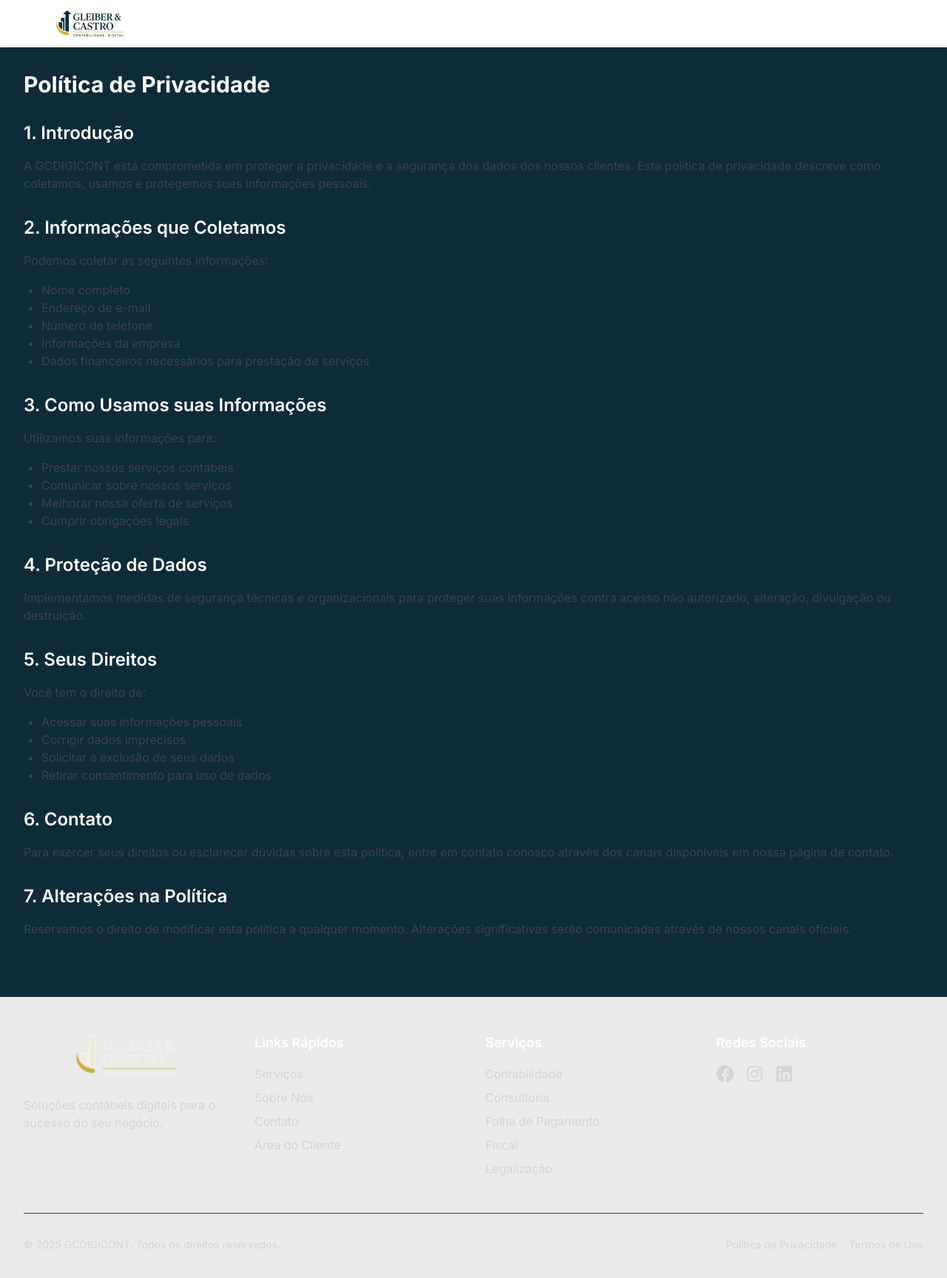
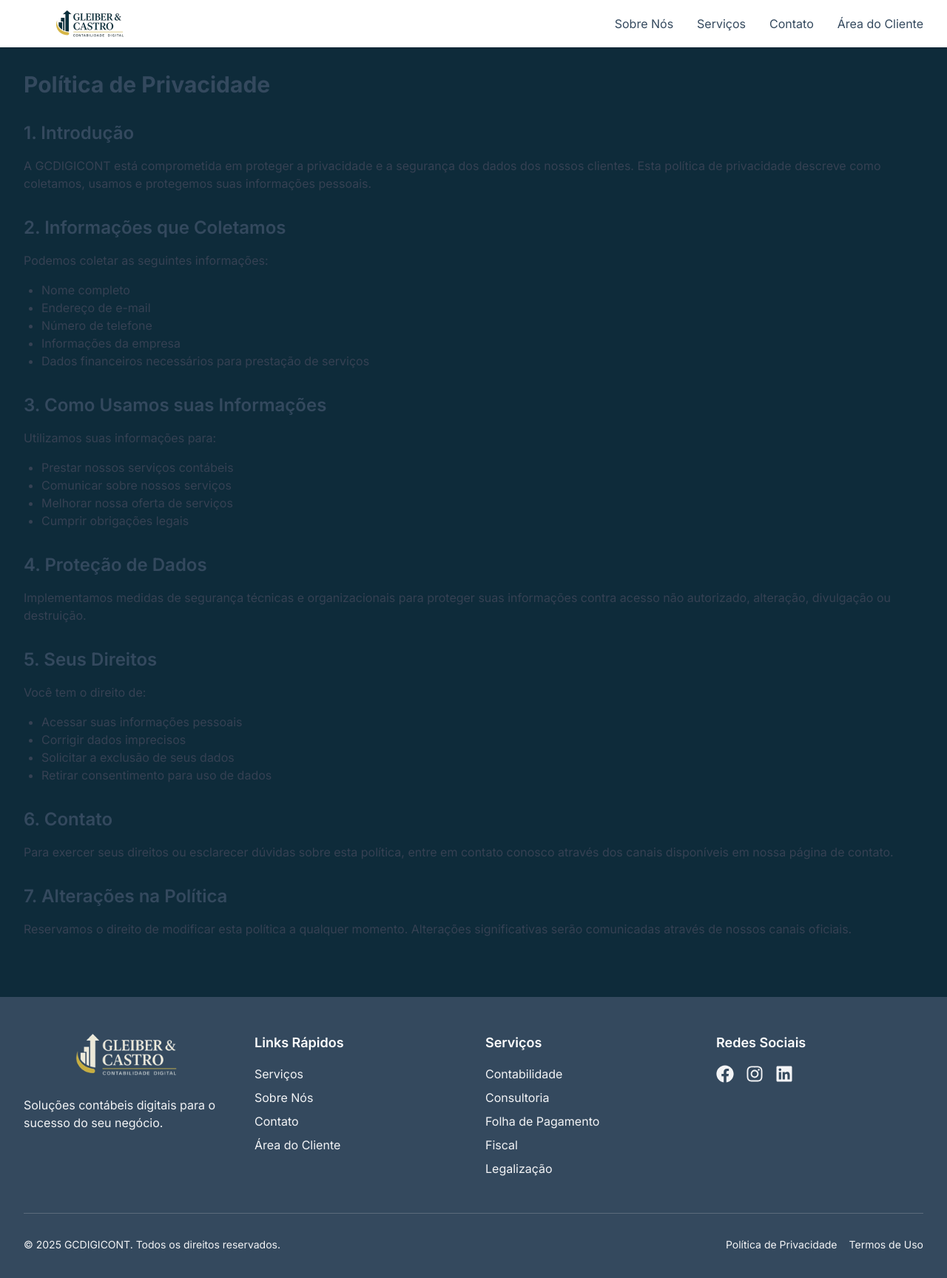
Before and after one commit to diogocoutinho/gcdigicont2, a Next.js app: page /privacidade in a window 1280 px wide. Shown: the top 1728 px of the page at 74% size. Built offline with nearby package versions, Linux system fonts and the light colour scheme.

Commit message:
Update styles across components to use 'text-light' class for improved readability and consistency; add new entries to .gitignore for hostinger files.

```diff
--- a/src/app/privacidade/page.tsx
+++ b/src/app/privacidade/page.tsx
@@ -9,13 +9,13 @@ export default function PrivacyPolicy() {
       <Header />
       <main className="pt-24 pb-12">
         <div className="container mx-auto px-4 sm:px-6 lg:px-8">
-          <h1 className="text-3xl font-bold text-primary mb-8">
+          <h1 className="text-3xl font-bold text-light mb-8">
             Política de Privacidade
           </h1>
 
           <div className="prose max-w-none">
             <section className="mb-8">
-              <h2 className="text-2xl font-semibold text-primary mb-4">
+              <h2 className="text-2xl font-semibold text-light mb-4">
                 1. Introdução
               </h2>
               <p className="text-gray-700 mb-4">
@@ -27,7 +27,7 @@ export default function PrivacyPolicy() {
             </section>
 
             <section className="mb-8">
-              <h2 className="text-2xl font-semibold text-primary mb-4">
+              <h2 className="text-2xl font-semibold text-light mb-4">
                 2. Informações que Coletamos
               </h2>
               <p className="text-gray-700 mb-4">
@@ -45,7 +45,7 @@ export default function PrivacyPolicy() {
             </section>
 
             <section className="mb-8">
-              <h2 className="text-2xl font-semibold text-primary mb-4">
+              <h2 className="text-2xl font-semibold text-light mb-4">
                 3. Como Usamos suas Informações
               </h2>
               <p className="text-gray-700 mb-4">
@@ -60,7 +60,7 @@ export default function PrivacyPolicy() {
             </section>
 
             <section className="mb-8">
-              <h2 className="text-2xl font-semibold text-primary mb-4">
+              <h2 className="text-2xl font-semibold text-light mb-4">
                 4. Proteção de Dados
               </h2>
               <p className="text-gray-700 mb-4">
@@ -71,7 +71,7 @@ export default function PrivacyPolicy() {
             </section>
 
             <section className="mb-8">
-              <h2 className="text-2xl font-semibold text-primary mb-4">
+              <h2 className="text-2xl font-semibold text-light mb-4">
                 5. Seus Direitos
               </h2>
               <p className="text-gray-700 mb-4">Você tem o direito de:</p>
@@ -84,7 +84,7 @@ export default function PrivacyPolicy() {
             </section>
 
             <section className="mb-8">
-              <h2 className="text-2xl font-semibold text-primary mb-4">
+              <h2 className="text-2xl font-semibold text-light mb-4">
                 6. Contato
               </h2>
               <p className="text-gray-700 mb-4">
@@ -95,7 +95,7 @@ export default function PrivacyPolicy() {
             </section>
 
             <section className="mb-8">
-              <h2 className="text-2xl font-semibold text-primary mb-4">
+              <h2 className="text-2xl font-semibold text-light mb-4">
                 7. Alterações na Política
               </h2>
               <p className="text-gray-700 mb-4">
--- a/src/components/Footer.tsx
+++ b/src/components/Footer.tsx
@@ -22,7 +22,7 @@ export default function Footer() {
   };
 
   return (
-    <footer className="bg-neutral text-white">
+    <footer className="bg-light text-white">
       <div className="container mx-auto px-4 sm:px-6 lg:px-8 py-12">
         <div className="grid grid-cols-1 md:grid-cols-2 lg:grid-cols-4 gap-8">
           <div>
@@ -33,7 +33,7 @@ export default function Footer() {
               height={280}
               className="mb-6"
             />
-            <p className="text-gray-300">
+            <p className="text-gray-100">
               Soluções contábeis digitais para o sucesso do seu negócio.
             </p>
           </div>
@@ -45,7 +45,7 @@ export default function Footer() {
                 <a
                   href="#servicos"
                   onClick={(e) => handleNavigation(e, "servicos")}
-                  className="text-gray-300 hover:text-secondary cursor-pointer"
+                  className="text-gray-100 hover:text-secondary cursor-pointer"
                 >
                   Serviços
                 </a>
@@ -54,7 +54,7 @@ export default function Footer() {
                 <a
                   href="#sobre"
                   onClick={(e) => handleNavigation(e, "sobre")}
-                  className="text-gray-300 hover:text-secondary cursor-pointer"
+                  className="text-gray-100 hover:text-secondary cursor-pointer"
                 >
                   Sobre Nós
                 </a>
@@ -63,7 +63,7 @@ export default function Footer() {
                 <a
                   href="#contato"
                   onClick={(e) => handleNavigation(e, "contato")}
-                  className="text-gray-300 hover:text-secondary cursor-pointer"
+                  className="text-gray-100 hover:text-secondary cursor-pointer"
                 >
                   Contato
                 </a>
@@ -71,7 +71,7 @@ export default function Footer() {
               <li>
                 <Link
                   href="/area-cliente"
-                  className="text-gray-300 hover:text-secondary"
+                  className="text-gray-100 hover:text-secondary"
                 >
                   Área do Cliente
                 </Link>
@@ -82,11 +82,11 @@ export default function Footer() {
           <div>
             <h3 className="text-lg font-semibold mb-4">Serviços</h3>
             <ul className="space-y-2">
-              <li className="text-gray-300">Contabilidade</li>
-              <li className="text-gray-300">Consultoria</li>
-              <li className="text-gray-300">Folha de Pagamento</li>
-              <li className="text-gray-300">Fiscal</li>
-              <li className="text-gray-300">Legalização</li>
+              <li className="text-gray-100">Contabilidade</li>
+              <li className="text-gray-100">Consultoria</li>
+              <li className="text-gray-100">Folha de Pagamento</li>
+              <li className="text-gray-100">Fiscal</li>
+              <li className="text-gray-100">Legalização</li>
             </ul>
           </div>
 
@@ -97,7 +97,7 @@ export default function Footer() {
                 href="#"
                 target="_blank"
                 rel="noopener noreferrer"
-                className="text-gray-300 hover:text-secondary"
+                className="text-gray-100 hover:text-secondary"
               >
                 <FaFacebook className="w-6 h-6" />
               </a>
@@ -105,7 +105,7 @@ export default function Footer() {
                 href="#"
                 target="_blank"
                 rel="noopener noreferrer"
-                className="text-gray-300 hover:text-secondary"
+                className="text-gray-100 hover:text-secondary"
               >
                 <FaInstagram className="w-6 h-6" />
               </a>
@@ -113,7 +113,7 @@ export default function Footer() {
                 href="#"
                 target="_blank"
                 rel="noopener noreferrer"
-                className="text-gray-300 hover:text-secondary"
+                className="text-gray-100 hover:text-secondary"
               >
                 <FaLinkedin className="w-6 h-6" />
               </a>
@@ -121,22 +121,22 @@ export default function Footer() {
           </div>
         </div>
 
-        <div className="border-t border-gray-700 mt-12 pt-8">
+        <div className="border-t border-gray-100/20 mt-12 pt-8">
           <div className="flex flex-col md:flex-row justify-between items-center">
-            <p className="text-gray-300 text-sm">
+            <p className="text-gray-100 text-sm">
               © {new Date().getFullYear()} GCDIGICONT. Todos os direitos
               reservados.
             </p>
             <div className="flex space-x-4 mt-4 md:mt-0">
               <Link
                 href="/privacidade"
-                className="text-gray-300 hover:text-secondary text-sm"
+                className="text-gray-100 hover:text-secondary text-sm"
               >
                 Política de Privacidade
               </Link>
               <Link
                 href="/termos"
-                className="text-gray-300 hover:text-secondary text-sm"
+                className="text-gray-100 hover:text-secondary text-sm"
               >
                 Termos de Uso
               </Link>
--- a/src/components/Header.tsx
+++ b/src/components/Header.tsx
@@ -56,36 +56,37 @@ export default function Header() {
           {/* Desktop Navigation */}
           <div className="hidden sm:ml-6 sm:flex sm:items-center space-x-8">
             <a
+              href="#sobre"
+              onClick={(e) => handleNavigation(e, "sobre")}
+              className="text-light hover:text-secondary transition-colors cursor-pointer"
+            >
+              Sobre Nós
+            </a>
+            <a
               href="#servicos"
               onClick={(e) => handleNavigation(e, "servicos")}
-              className="text-primary hover:text-secondary transition-colors cursor-pointer"
+              className="text-light hover:text-secondary transition-colors cursor-pointer"
             >
               Serviços
             </a>
-            <a
-              href="#sobre"
-              onClick={(e) => handleNavigation(e, "sobre")}
-              className="text-primary hover:text-secondary transition-colors cursor-pointer"
-            >
-              Sobre Nós
-            </a>
+
             {/* <a
               href="#planos"
               onClick={(e) => handleNavigation(e, "planos")}
-              className="text-primary hover:text-secondary transition-colors cursor-pointer"
+              className="text-light hover:text-secondary transition-colors cursor-pointer"
             >
               Planos
             </a> */}
             <a
               href="#contato"
               onClick={(e) => handleNavigation(e, "contato")}
-              className="text-primary hover:text-secondary transition-colors cursor-pointer"
+              className="text-light hover:text-secondary transition-colors cursor-pointer"
             >
               Contato
             </a>
             <Link
               href="https://econtador.alterdata.com.br/"
-              className="btn-primary"
+              className="text-light hover:text-secondary transition-colors cursor-pointer"
               target="_blank"
             >
               Área do Cliente
@@ -96,7 +97,7 @@ export default function Header() {
           <div className="flex items-center sm:hidden">
             <button
               type="button"
-              className="inline-flex items-center justify-center p-2 rounded-md text-primary hover:text-secondary"
+              className="inline-flex items-center justify-center p-2 rounded-md text-light hover:text-secondary"
               onClick={() => setIsMenuOpen(!isMenuOpen)}
             >
               <span className="sr-only">Abrir menu principal</span>
@@ -138,29 +139,29 @@ export default function Header() {
       <div className={`sm:hidden ${isMenuOpen ? "block" : "hidden"}`}>
         <div className="pt-2 pb-3 space-y-1">
           <a
+            href="#sobre"
+            onClick={(e) => handleNavigation(e, "sobre")}
+            className="block px-3 py-2 text-light hover:text-secondary cursor-pointer"
+          >
+            Sobre Nós
+          </a>
+          <a
             href="#servicos"
             onClick={(e) => handleNavigation(e, "servicos")}
-            className="block px-3 py-2 text-primary hover:text-secondary cursor-pointer"
+            className="block px-3 py-2 text-light hover:text-secondary cursor-pointer"
           >
             Serviços
           </a>
           <a
-            href="#sobre"
-            onClick={(e) => handleNavigation(e, "sobre")}
-            className="block px-3 py-2 text-primary hover:text-secondary cursor-pointer"
-          >
-            Sobre Nós
-          </a>
-          <a
             href="#contato"
             onClick={(e) => handleNavigation(e, "contato")}
-            className="block px-3 py-2 text-primary hover:text-secondary cursor-pointer"
+            className="block px-3 py-2 text-light hover:text-secondary cursor-pointer"
           >
             Contato
           </a>
           <Link
             href="https://econtador.alterdata.com.br/"
-            className="block px-3 py-2 text-primary hover:text-secondary cursor-pointer"
+            className="block px-3 py-2 text-light hover:text-secondary cursor-pointer"
             onClick={() => setIsMenuOpen(false)}
             target="_blank"
           >
--- a/src/components/Hero.tsx
+++ b/src/components/Hero.tsx
@@ -27,7 +27,7 @@ export default function Hero() {
           className="object-cover scale-105"
           priority
         />
-        <div className="absolute inset-0 bg-gradient-to-br from-primary/95 via-primary/85 to-primary/75" />
+        <div className="absolute inset-0 bg-gradient-to-br from-background/95 via-background/85 to-background/75" />
       </div>
 
       <div className="container mx-auto px-4 sm:px-6 lg:px-8 relative z-10">
--- a/src/components/Plans.tsx
+++ b/src/components/Plans.tsx
@@ -68,7 +68,7 @@ export default function Plans() {
     >
       <div className="container mx-auto px-4 sm:px-6 lg:px-8">
         <div className="text-center mb-20">
-          <h2 className="text-4xl sm:text-5xl font-bold text-primary mb-6">
+          <h2 className="text-4xl sm:text-5xl font-bold text-light mb-6">
             Nossos Planos
           </h2>
           <p className="text-xl text-gray-600 max-w-2xl mx-auto leading-relaxed">
@@ -92,7 +92,7 @@ export default function Plans() {
               )}
               <div className="p-10">
                 <div className="mb-8">
-                  <h3 className="text-3xl font-bold text-primary mb-3">
+                  <h3 className="text-3xl font-bold text-light mb-3">
                     {plan.name}
                   </h3>
                   <p className="text-gray-600 text-lg">{plan.description}</p>
@@ -115,7 +115,7 @@ export default function Plans() {
                     {plan.features.map((feature) => (
                       <div key={feature} className="flex items-start space-x-4">
                         <div className="bg-primary/10 p-1.5 rounded-full">
-                          <FaCheck className="w-4 h-4 text-primary" />
+                          <FaCheck className="w-4 h-4 text-light" />
                         </div>
                         <span className="text-gray-600 text-lg">{feature}</span>
                       </div>
--- a/src/components/Services.tsx
+++ b/src/components/Services.tsx
@@ -46,7 +46,7 @@ export default function Services() {
     <section id="servicos" className="py-16 bg-gray-50">
       <div className="container mx-auto px-4 sm:px-6 lg:px-8">
         <div className="text-center mb-16">
-          <h2 className="text-3xl sm:text-4xl font-bold text-primary mb-4">
+          <h2 className="text-3xl sm:text-4xl font-bold text-light mb-4">
             Nossos Serviços
           </h2>
           <p className="text-lg text-gray-600 max-w-2xl mx-auto">
@@ -64,7 +64,7 @@ export default function Services() {
               <div className="text-secondary mb-4">
                 <service.icon className="w-12 h-12" />
               </div>
-              <h3 className="text-xl font-bold text-primary mb-4">
+              <h3 className="text-xl font-bold text-light mb-4">
                 {service.title}
               </h3>
               <p className="text-gray-600">{service.description}</p>
@@ -74,7 +74,7 @@ export default function Services() {
 
         <div className="mt-16 text-center">
           <div className="inline-flex items-center p-6 bg-white rounded-lg shadow-lg">
-            <span className="text-lg font-medium text-primary mr-4">
+            <span className="text-lg font-medium text-light mr-4">
               Atendimento exclusivo e personalizado
             </span>
             <span className="text-secondary">
--- a/src/components/WhatsAppButton.tsx
+++ b/src/components/WhatsAppButton.tsx
@@ -16,7 +16,7 @@ export default function WhatsAppButton() {
   return (
     <button
       onClick={handleWhatsAppClick}
-      className="fixed bottom-6 right-6 z-50 bg-[#25D366] hover:bg-[#128C7E] text-white p-4 rounded-full shadow-lg transform transition-all duration-300 hover:scale-110 hover:shadow-xl group"
+      className="fixed bottom-18 right-6 z-50 bg-[#25D366] hover:bg-[#128C7E] text-white p-4 rounded-full shadow-lg transform transition-all duration-300 hover:scale-110 hover:shadow-xl group"
       aria-label="Entrar em contato via WhatsApp"
     >
       <FaWhatsapp className="w-6 h-6" />
```
Also changed, not shown: src/app/globals.css (+0 -13 lines), src/app/termos/page.tsx (+10 -12 lines), src/components/About.tsx (+3 -5 lines), src/components/Contact.tsx (+7 -7 lines), 1 other file (tests, documents, lock files or other folders).
